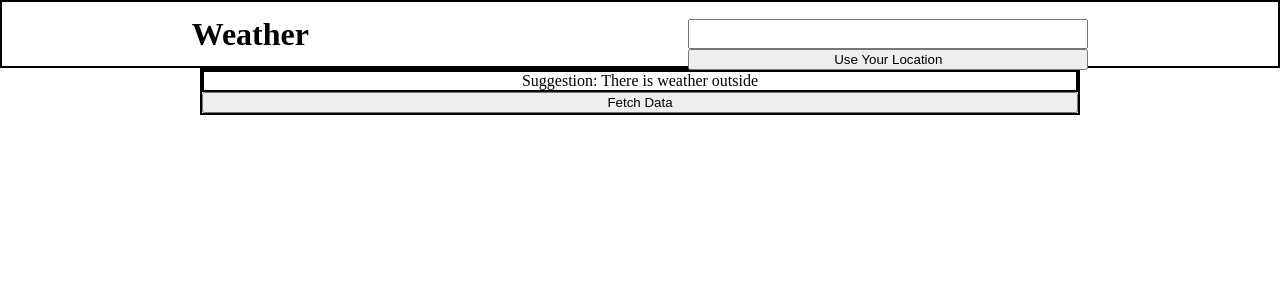
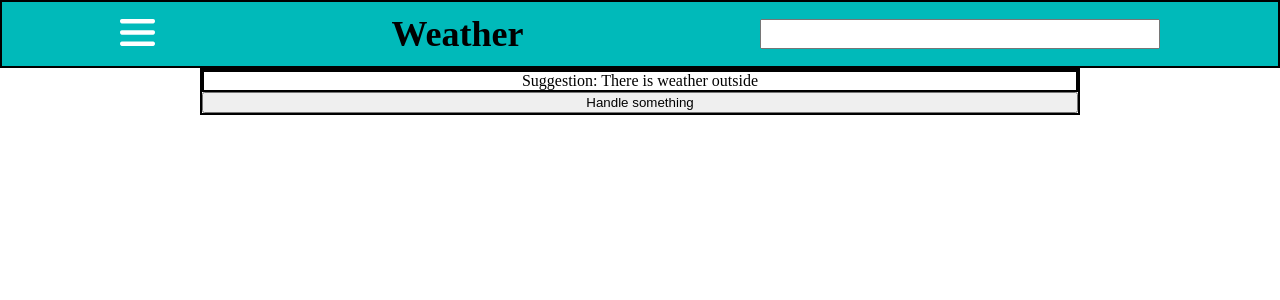
Before and after one commit to kror-shack/scout-weather, a React (Create React App) app: page / in a window 1280 px wide. Shown: the top 300 px of the page. Built offline with nearby package versions, Linux system fonts and the light colour scheme.

Commit message:
onclick added to show forecasted day details & reorganized a helper function

```diff
--- a/src/components/Body/Body.tsx
+++ b/src/components/Body/Body.tsx
@@ -1,4 +1,4 @@
-import React, { useState } from "react";
+import React, { useEffect, useState } from "react";
 import getWeatherData from "../../utils/getWeatherData";
 import {
   CityDetails,
@@ -29,7 +29,7 @@ const Body = ({ cityDetails, tempUnit }: Props) => {
   const [weeklyWeatherDetails, setWeeeklyWeatherDetails] =
     useState<ForecastDetails>();
 
-  async function handleButtonClick() {
+  async function getCityWeatherData() {
     if (cityDetails) {
       console.log("in the clickkkk functijon");
       let { todayWeatherMainDetails, forecastWeatherDetails } =
@@ -42,6 +42,25 @@ const Body = ({ cityDetails, tempUnit }: Props) => {
       console.log(forecastWeatherDetails);
     }
   }
+
+  async function handleSomething() {
+    try {
+      let response = await fetch(
+        `http://api.openweathermap.org/data/2.5/weather?appid=0bfd43c822d3aebccceaae1fd3fb1173&id=80
+`,
+        { mode: "cors" }
+      );
+      let data = await response.json();
+      console.log("this is the weather code description");
+      console.log(data);
+    } catch (err) {
+      console.log(err);
+    }
+  }
+
+  useEffect(() => {
+    getCityWeatherData();
+  }, [cityDetails]);
   return (
     <div className="Body">
       {/* <p>
@@ -70,7 +89,7 @@ const Body = ({ cityDetails, tempUnit }: Props) => {
       ) : (
         ""
       )}
-      <button onClick={() => handleButtonClick()}>Fetch Data</button>
+      <button onClick={handleSomething}>Handle something</button>
     </div>
   );
 };
--- a/src/components/Header/Header.scss
+++ b/src/components/Header/Header.scss
@@ -8,6 +8,16 @@
   display: flex;
   justify-content: space-around;
   align-items: center;
+  background-color: #00baba;
+
+  h1 {
+    font-family: Baskervville;
+    font-size: 36px;
+  }
+
+  button {
+    background-color: none;
+  }
 
   Form {
     width: inherit;
--- a/src/components/Header/Header.tsx
+++ b/src/components/Header/Header.tsx
@@ -4,7 +4,6 @@ import "./Header.scss";
 import debounce from "lodash.debounce";
 import AutoCompleteList from "../AutocompleteCiyList/AutoCompleteList";
 import { CityDetails } from "../../types/types";
-import { time } from "console";
 
 type Props = {
   setCityDetails: React.Dispatch<React.SetStateAction<CityDetails>>;
@@ -20,6 +19,7 @@ type CityData = {
 const Header = ({ cityDetails, setCityDetails }: Props) => {
   const [searchTitle, setSearchTitle] = useState<string | undefined>();
   const [autoCompletedList, setAutoCompletedList] = useState<CityData[]>();
+  const [showAutoCompleteList, setShowAutoCompleteList] = useState(false);
 
   const debouncedSearch = useCallback(
     debounce(async (inputValue: string | undefined) => {
@@ -41,10 +41,12 @@ const Header = ({ cityDetails, setCityDetails }: Props) => {
       ...prev,
       name: searchTitle,
     }));
+    setShowAutoCompleteList(false);
   }
   function handleInputChange(inputValue: string | undefined) {
     console.log(inputValue);
     setSearchTitle(inputValue);
+    setShowAutoCompleteList(true);
     console.log(`this is the search title value: ${searchTitle}`);
     debouncedSearch(inputValue);
   }
@@ -52,11 +54,36 @@ const Header = ({ cityDetails, setCityDetails }: Props) => {
   //to empty the search bar after searching
   useEffect(() => {
     setSearchTitle("");
+    setShowAutoCompleteList(false);
   }, [cityDetails]);
 
   return (
     <div className="Header">
-      <h1>Weather</h1>
+      <div>
+        <svg
+          width="35"
+          height="27"
+          viewBox="0 0 35 27"
+          fill="none"
+          xmlns="http://www.w3.org/2000/svg"
+        >
+          <path
+            d="M33.1528 11.25H1.84722C0.82703 11.25 0 12.207 0 13.3875V13.6125C0 14.793 0.82703 15.75 1.84722 15.75H33.1528C34.173 15.75 35 14.793 35 13.6125V13.3875C35 12.207 34.173 11.25 33.1528 11.25Z"
+            fill="white"
+          />
+          <path
+            d="M33.1528 22.5002H1.84722C0.82703 22.5002 0 23.4572 0 24.6377V24.8627C0 26.0433 0.82703 27.0002 1.84722 27.0002H33.1528C34.173 27.0002 35 26.0433 35 24.8627V24.6377C35 23.4572 34.173 22.5002 33.1528 22.5002Z"
+            fill="white"
+          />
+          <path
+            d="M33.1528 0H1.84722C0.82703 0 0 0.956991 0 2.1375V2.3625C0 3.54301 0.82703 4.5 1.84722 4.5H33.1528C34.173 4.5 35 3.54301 35 2.3625V2.1375C35 0.956991 34.173 0 33.1528 0Z"
+            fill="white"
+          />
+        </svg>
+      </div>
+      <div className="Title">
+        <h1>Weather</h1>
+      </div>
       <div className="search-bar">
         <form action="" onSubmit={(e) => handleSubmit(e)}>
           <input
@@ -65,10 +92,14 @@ const Header = ({ cityDetails, setCityDetails }: Props) => {
             type="text"
           />
         </form>
-        <AutoCompleteList
-          cityNameList={autoCompletedList}
-          setCityDetails={setCityDetails}
-        />
+        {showAutoCompleteList ? (
+          <AutoCompleteList
+            cityNameList={autoCompletedList}
+            setCityDetails={setCityDetails}
+          />
+        ) : (
+          ""
+        )}
       </div>
     </div>
   );
--- a/src/components/WeeklyDetails/WeeklyDetails.tsx
+++ b/src/components/WeeklyDetails/WeeklyDetails.tsx
@@ -1,3 +1,4 @@
+import { useState } from "react";
 import { ForecastDetails } from "../../types/types";
 
 import "./WeeklyDetails.scss";
@@ -7,6 +8,22 @@ type Props = {
 };
 
 const WeeklyDetails = ({ weeklyDetails }: Props) => {
+  const [dropdownIndex, setDropdownIndex] = useState<number | null>(null);
+
+  function handleDayClick(index: number) {
+    // it matches the index with the prev state
+    // to check whether a dropDown is already open
+    // or to check if the click is on the same
+    // container to close it
+    setDropdownIndex((prevIndex) => {
+      if (prevIndex === index) {
+        return null;
+      } else {
+        return index;
+      }
+    });
+  }
+
   return (
     <div className="Weekly-Details">
       {Object.keys(weeklyDetails)
@@ -17,13 +34,27 @@ const WeeklyDetails = ({ weeklyDetails }: Props) => {
           ];
           return !excludedDays.includes(item);
         })
-        .map((day) => (
-          <div key={weeklyDetails[day].key}>
-            <p>{weeklyDetails[day].dayName}</p>
-            <p>
-              {weeklyDetails[day].max_temp} / {weeklyDetails[day].min_temp}
-            </p>
-            <p>{weeklyDetails[day].weatherCode.overall}</p>
+        .map((day, index) => (
+          <div
+            onClick={() => handleDayClick(index)}
+            key={weeklyDetails[day].key}
+          >
+            <div>
+              <p>{weeklyDetails[day].dayName}</p>
+              <p>
+                {weeklyDetails[day].max_temp} / {weeklyDetails[day].min_temp}
+              </p>
+              <p>{weeklyDetails[day].weatherCode.overall}</p>
+            </div>
+            <div>
+              {dropdownIndex === index &&
+                Object.keys(weeklyDetails[day].hourly).map((hour) => (
+                  <div key={weeklyDetails[day].hourly[hour].key}>
+                    <p>{hour}</p>
+                    <p>{` ${weeklyDetails[day].hourly[hour].temp}`}&deg;</p>
+                  </div>
+                ))}
+            </div>
           </div>
         ))}
     </div>
--- a/src/utils/formatHelperFunctions.ts
+++ b/src/utils/formatHelperFunctions.ts
@@ -39,9 +39,27 @@ const getWeatherCodeOverHours = (valueArray: number[]): number => {
   return mostFrequentNum;
 };
 
+const getDayFromDate = (dateStr: string) => {
+  const date = new Date(dateStr);
+  const dayOfWeek = date.getDay(); // returns number from 1
+
+  const week = [
+    "Sunday",
+    "Monday",
+    "Tuesday",
+    "Wednesday",
+    "Thursday",
+    "Friday",
+    "Saturday",
+  ];
+  console.log(week[dayOfWeek]);
+  return week[dayOfWeek];
+};
+
 export {
   convertKelvinToCelcius,
   getProbabilityOverHours,
   getCurrentHour,
   getWeatherCodeOverHours,
+  getDayFromDate,
 };
--- a/src/utils/formatWeatherData.ts
+++ b/src/utils/formatWeatherData.ts
@@ -2,6 +2,7 @@ import {
   getCurrentHour,
   getProbabilityOverHours,
   getWeatherCodeOverHours,
+  getDayFromDate,
 } from "./formatHelperFunctions";
 
 import {
@@ -10,7 +11,6 @@ import {
   HourlyWeatherDetails,
 } from "../types/types";
 import uniqid from "uniqid";
-import getDayFromDate from "./getDayFromDate";
 type Props = {
   data: Data;
   tempUnit: "C" | "F";
--- a/src/utils/getDayFromDate.ts
+++ /dev/null
@@ -1,18 +0,0 @@
-const getDayFromDate = (dateStr: string) => {
-  const date = new Date(dateStr);
-  const dayOfWeek = date.getDay(); // returns number from 1
-
-  const week = [
-    "Sunday",
-    "Monday",
-    "Tuesday",
-    "Wednesday",
-    "Thursday",
-    "Friday",
-    "Saturday",
-  ];
-  console.log(week[dayOfWeek]);
-  return week[dayOfWeek];
-};
-
-export default getDayFromDate;
```
